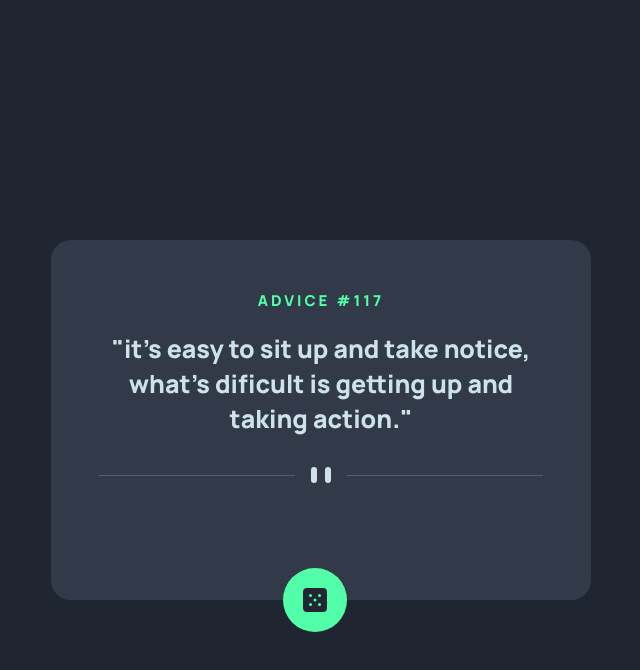
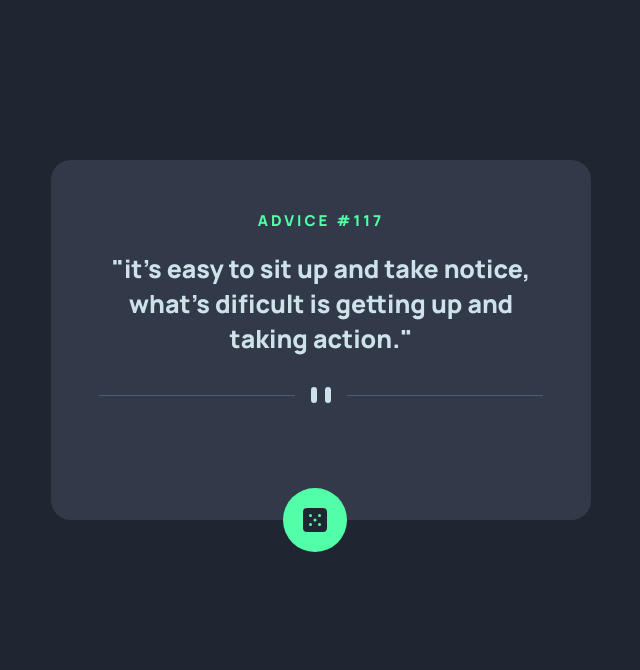
Before and after one commit to zuzexx/FM_AdviceGeneratorApp, a plain HTML site: page index.html in a window 1280 px wide. Shown: the whole page, without its empty margins (319-959 px from the left). Drawn offline with Linux system fonts and the light colour scheme.

Commit message:
.changed main margin-top

```diff
--- a/scss/main.scss
+++ b/scss/main.scss
@@ -26,7 +26,7 @@ main{
     min-height: 343px;
     align-items: center;
     position: absolute;
-    margin-top: 30vh;
+    margin-top: 20vh;
 
     @include desktop(){
         width: 540px;
```
Also changed, not shown: scss/main.css.
